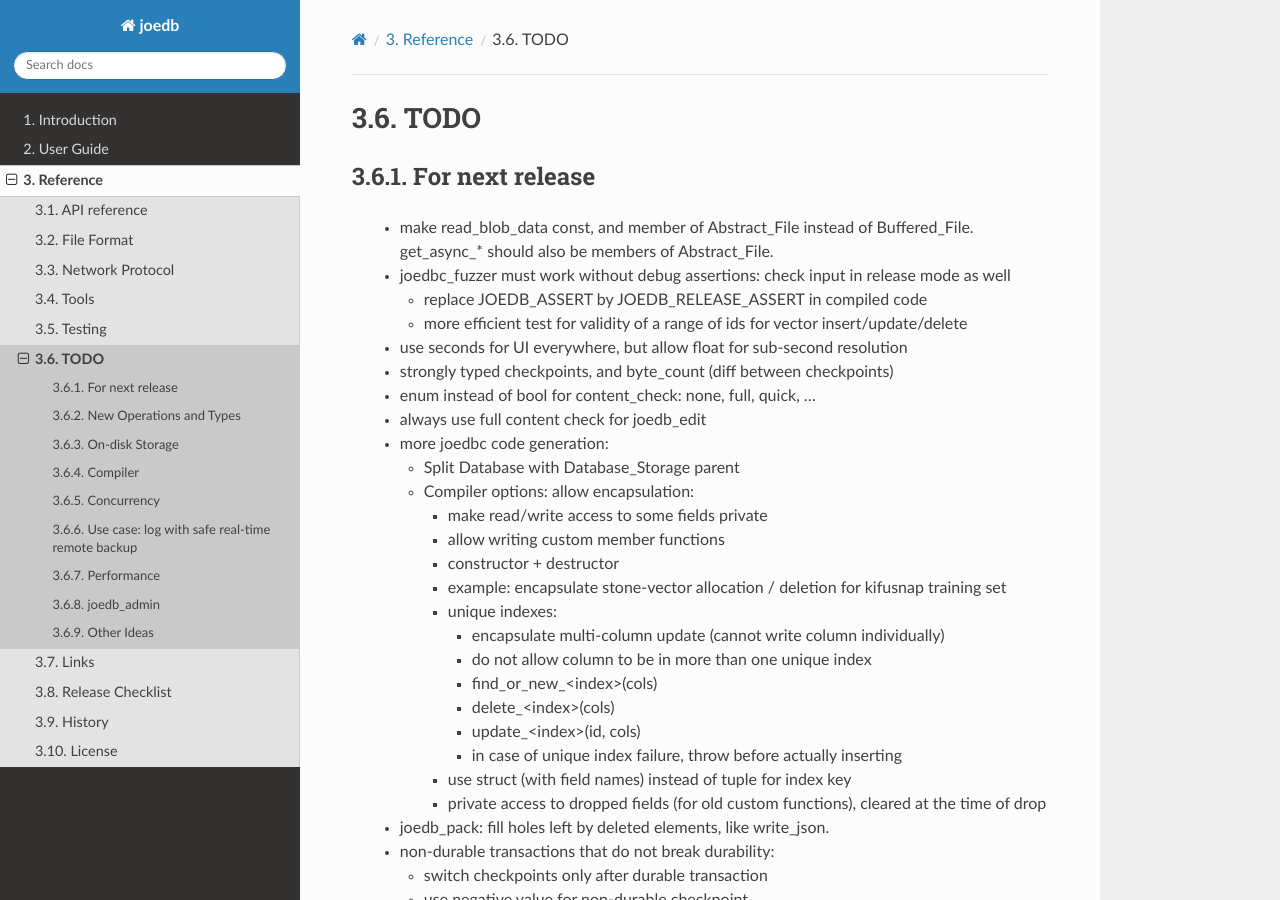
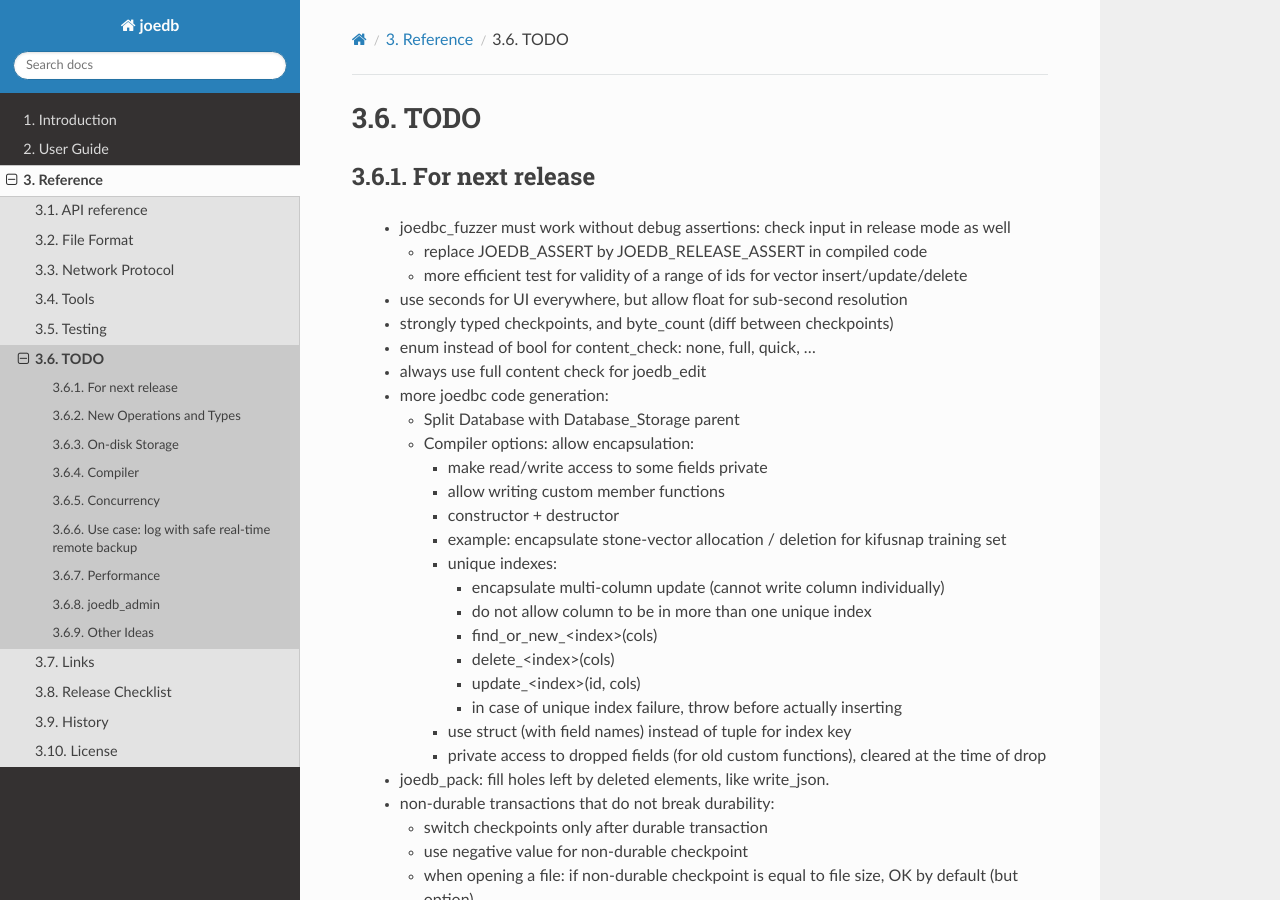
Before and after one commit to Remi-Coulom/joedb, a Sphinx documentation site: the page built from doc/source/todo.rst, in a window 1280 px wide and 900 px high. Built offline with Sphinx 7.4.7 and the Read the Docs theme 3.1.0, drawn with Linux system fonts in a browser that asks for light colours; formulas are drawn with MathJax 3.

Commit message:
Don't do this: properly flushing buffered files before is better

```diff
--- a/doc/source/todo.rst
+++ b/doc/source/todo.rst
@@ -4,8 +4,6 @@
 For next release
 ----------------
 
- - make read_blob_data const, and member of Abstract_File instead of Buffered_File.
-   get_async_* should also be members of Abstract_File.
  - joedbc_fuzzer must work without debug assertions: check input in release mode as well
 
    - replace JOEDB_ASSERT by JOEDB_RELEASE_ASSERT in compiled code
```
